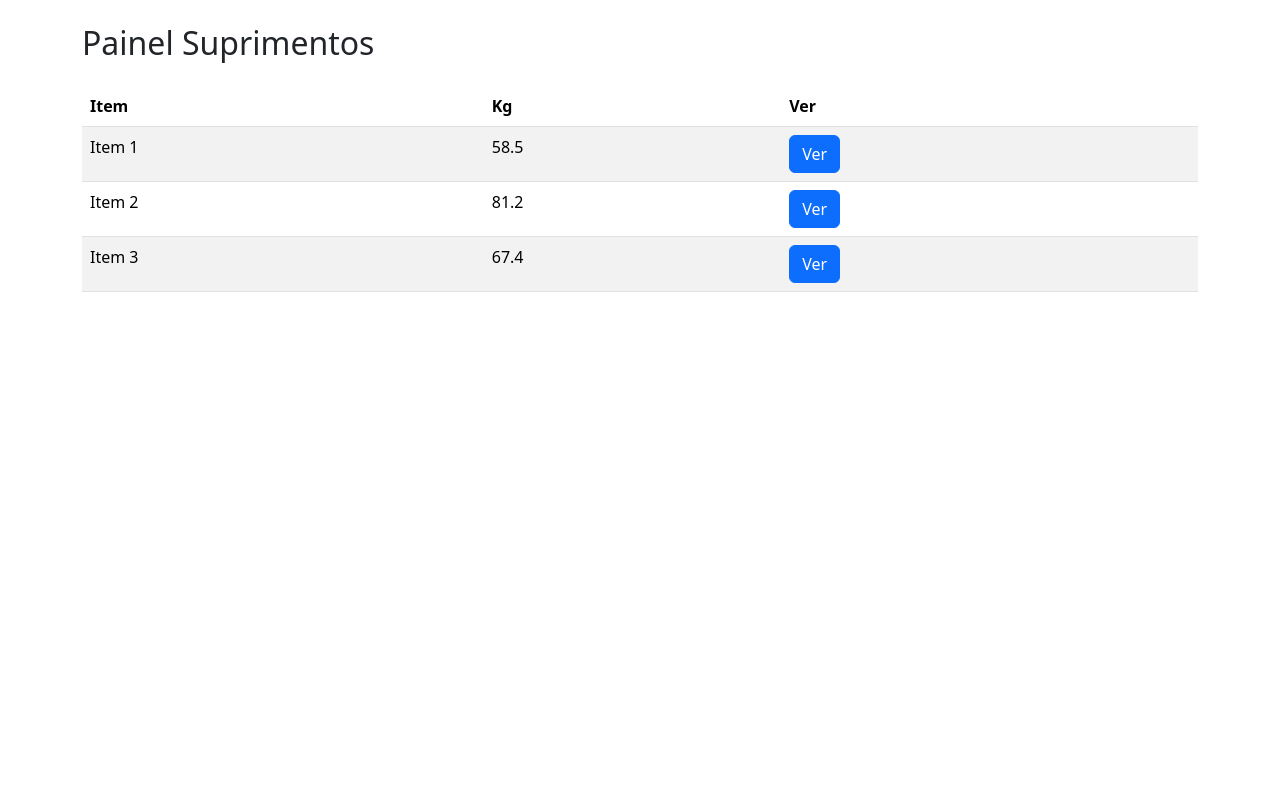
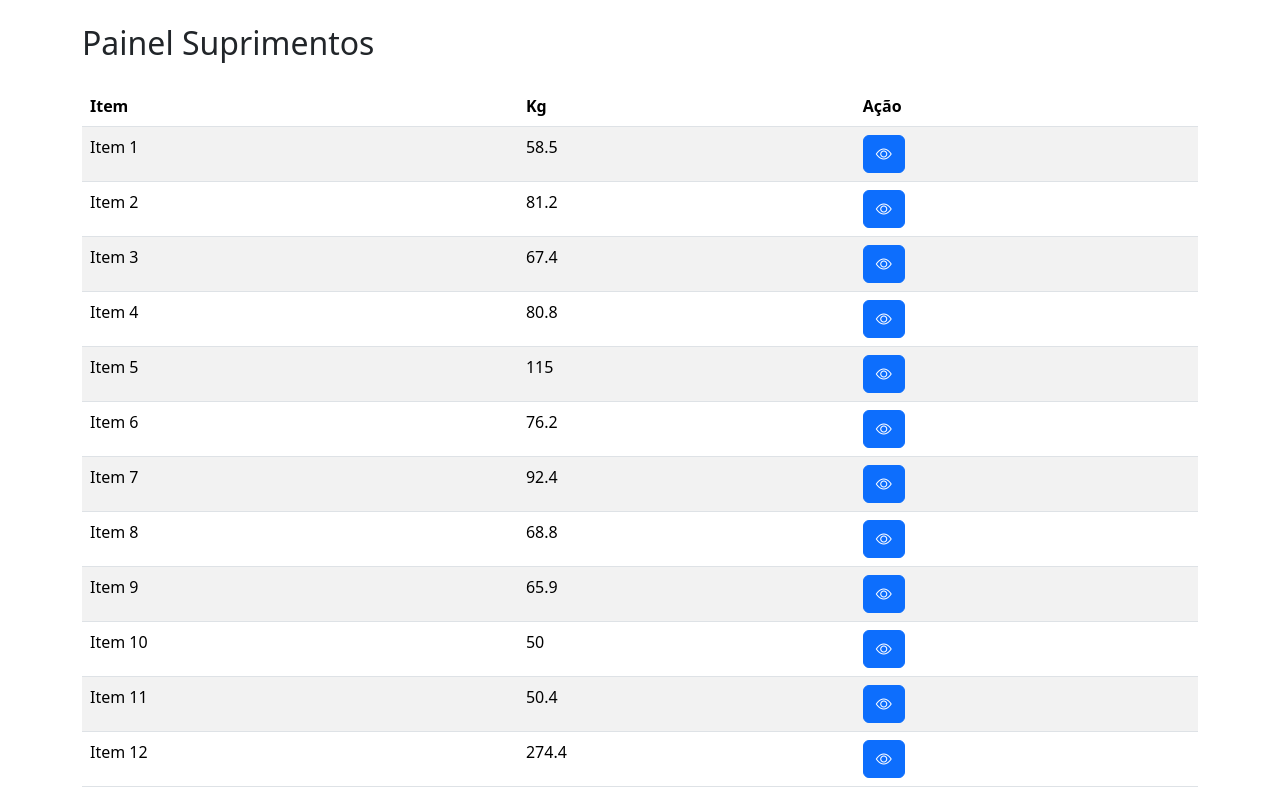
Before and after one commit to RaphaelTW/painel-suprimento, a React (Create React App) app: page / in a window 1280 px wide. Built offline with nearby package versions, Linux system fonts and the light colour scheme.

Commit message:
termino painel e modal de visualização

```diff
--- a/package.json
+++ b/package.json
@@ -7,6 +7,7 @@
     "@testing-library/react": "^13.4.0",
     "@testing-library/user-event": "^13.5.0",
     "bootstrap": "^5.3.1",
+    "bootstrap-icons": "^1.10.5",
     "react": "^18.2.0",
     "react-dom": "^18.2.0",
     "react-modal": "^3.16.1",
--- a/src/App.css
+++ b/src/App.css
@@ -1,5 +1,10 @@
 .App {
   text-align: center;
+}
+.body {
+  padding: 8px;
+  background-color: #ffc24f;
+  border-radius: 2px;
 }
 
 .App-logo {
@@ -28,6 +33,10 @@
   color: #61dafb;
 }
 
+.btn-modal {
+  margin-top: 40px;
+}
+
 @keyframes App-logo-spin {
   from {
     transform: rotate(0deg);
--- a/src/App.js
+++ b/src/App.js
@@ -1,14 +1,9 @@
 import React, { useState } from "react";
-import {
-  BrowserRouter as Router,
-  Route,
-  Link,
-  Routes,
-  Outlet,
-} from "react-router-dom";
+import { BrowserRouter as Router, Route, Routes } from "react-router-dom";
 import ItemPanel from "./components/ItemPanel";
 import ReadItems from "./components/ReadItems";
 import Modal from "react-modal";
+import "./App.css";
 
 function App() {
   const [items, setItems] = useState([]);
@@ -32,6 +27,15 @@ function App() {
     { item: "Item 1", kl: 58.5 },
     { item: "Item 2", kl: 81.2 },
     { item: "Item 3", kl: 67.4 },
+    { item: "Item 4", kl: 80.8 },
+    { item: "Item 5", kl: 115.0 },
+    { item: "Item 6", kl: 76.2 },
+    { item: "Item 7", kl: 92.4 },
+    { item: "Item 8", kl: 68.8 },
+    { item: "Item 9", kl: 65.9 },
+    { item: "Item 10", kl: 50.0 },
+    { item: "Item 11", kl: 50.4 },
+    { item: "Item 12", kl: 274.4 },
   ];
 
   return (
@@ -41,9 +45,15 @@ function App() {
         <table className='table table-striped'>
           <thead>
             <tr>
-              <th>Item</th>
-              <th>Kg</th>
-              <th>Ver</th>
+              <th>
+                <strong>Item</strong>
+              </th>
+              <th>
+                <strong>Kg</strong>
+              </th>
+              <th>
+                <strong>Ação</strong>
+              </th>
             </tr>
           </thead>
           <tbody>
@@ -56,7 +66,7 @@ function App() {
                     className='btn btn-primary'
                     onClick={() => handleItemDescription(data)}
                   >
-                    Ver
+                    <i className='bi bi-eye'></i>
                   </button>
                 </td>
               </tr>
@@ -73,10 +83,15 @@ function App() {
         isOpen={isModalOpen}
         onRequestClose={handleModalClose}
         contentLabel='Descrição do Item'
-        className='modal-dialog modal-dialog-centered'
+        style={{
+          content: {
+            maxWidth: "400px",
+            maxHeight: "300px", // Defina a altura máxima como 80% da altura da viewport
+            margin: "auto", // Para centralizar horizontalmente
+          },
+          overlay: { backgroundColor: "rgba(0, 0, 0, 0.6)" },
+        }}
       >
-
-          <div class='modal-dialog'>
         <div className='modal-content'>
           <div className='modal-header'>
             <h1 className='modal-title fs-5'>
@@ -106,9 +121,9 @@ function App() {
               }
             />
           </div>
-              <div className='modal-footer'>
+          <div className='modal-footer my-2'>
             <button
-                  className='btn btn-primary'
+              className='btn btn-primary me-2'
               onClick={() => {
                 handleAddItem(itemDescription);
                 handleModalClose();
@@ -116,16 +131,11 @@ function App() {
             >
               Enviar para Lidos
             </button>
-                <button
-                  className='btn btn-secondary'
-                  onClick={handleModalClose}
-                >
+            <button className='btn btn-danger' onClick={handleModalClose}>
               Fechar
             </button>
           </div>
         </div>
-          </div>
-
       </Modal>
     </Router>
   );
--- a/src/index.js
+++ b/src/index.js
@@ -3,7 +3,8 @@ import ReactDOM from 'react-dom/client';
 import './index.css';
 import App from './App';
 import reportWebVitals from './reportWebVitals';
-import 'bootstrap/dist/css/bootstrap.min.css'; // Importe os estilos do Bootstrap
+import 'bootstrap/dist/css/bootstrap.min.css';
+import "bootstrap-icons/font/bootstrap-icons.css";
 
 const root = ReactDOM.createRoot(document.getElementById('root'));
 root.render(
```
Also changed, not shown: 1 other file (tests, documents, lock files or other folders). Lines whose indentation alone changed are shown as unchanged.
